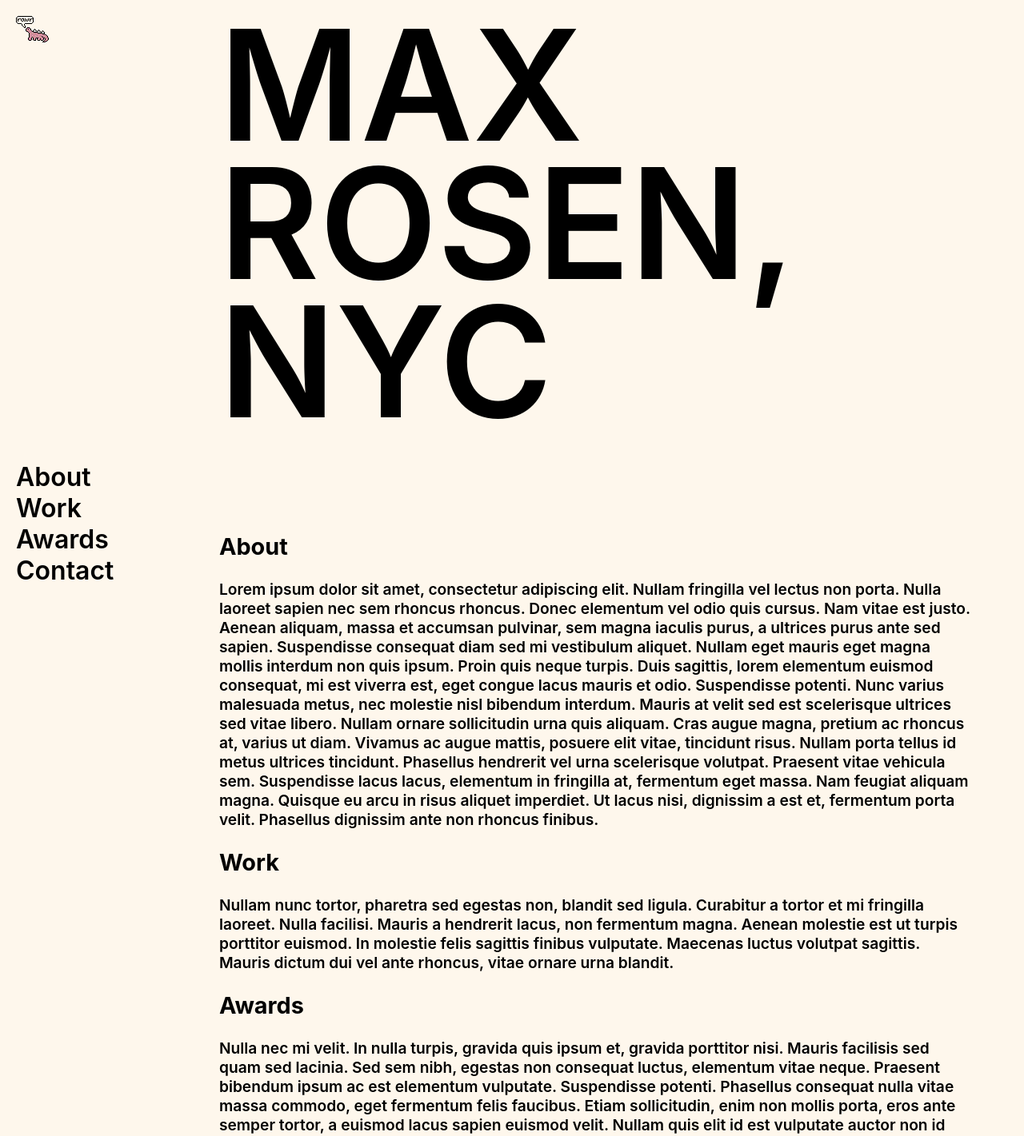
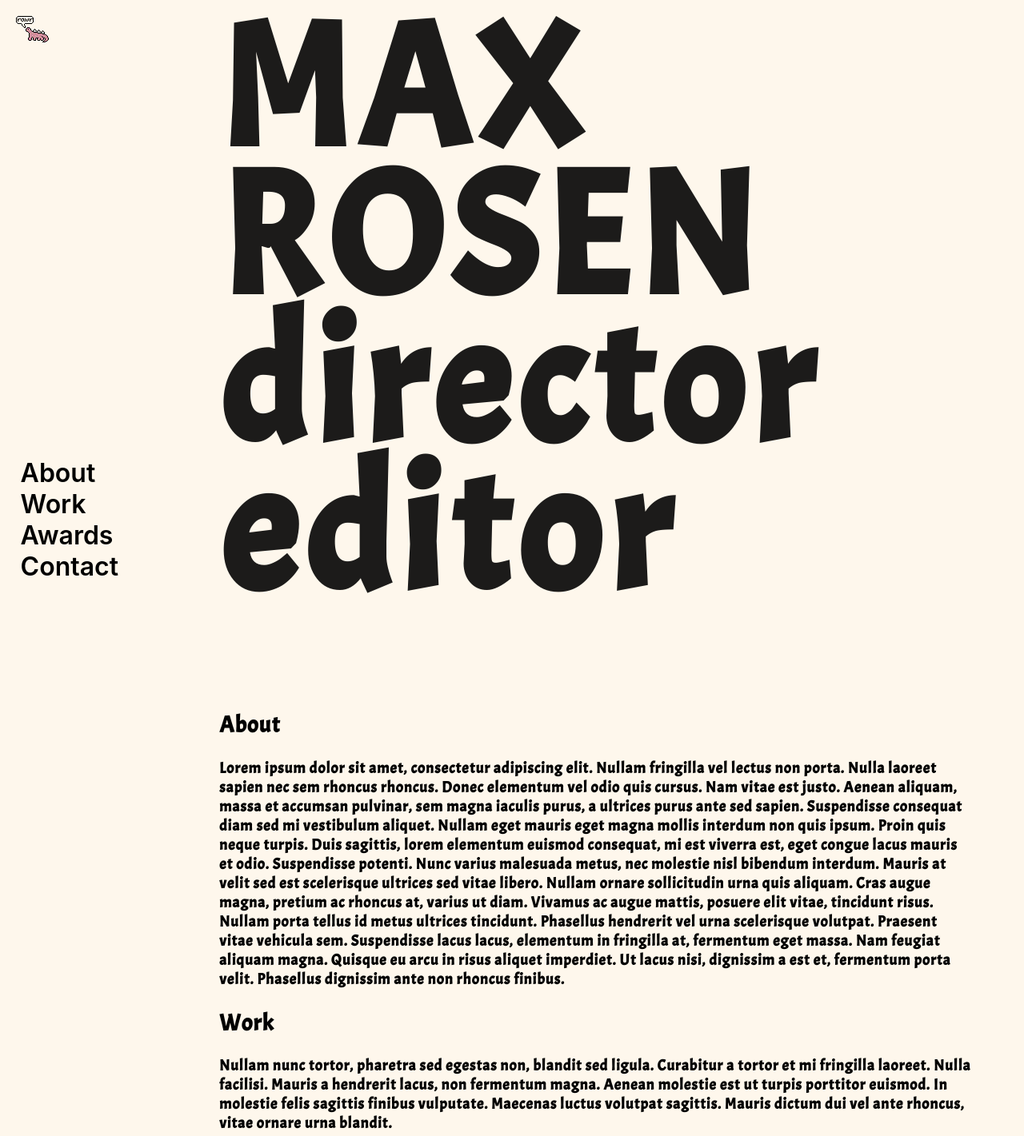
Before and after one commit to sucrete/max-app, a React (Create React App) app: page / in a window 1280 px wide. Shown: the top 1421 px of the page at 80% size. Built offline with nearby package versions, Linux system fonts and the light colour scheme.

Commit message:
styling tests

```diff
--- a/src/App.css
+++ b/src/App.css
@@ -1,3 +1,9 @@
+@import url("https://fonts.googleapis.com/css?family=Acme&display=swap");
+
+.maxContent {
+  font-family: "Acme", sans-serif;
+  letter-spacing: 0.05em;
+}
 .maxAppContainer {
   height: 100%;
   display: flex;
@@ -13,22 +19,25 @@
   height: 60vh;
 }
 .navItemsContainer {
-  padding-top: 3vh;
+  padding-top: 1.5vw;
   margin-top: 0 !important;
   position: relative;
-  padding-inline-start: 20px;
+  padding-inline-start: 2vw;
 }
 .navItemsContainerFixed {
-  padding-top: 3vh;
+  padding-top: 1.5vw;
   margin-top: 0 !important;
   position: fixed;
-  padding-inline-start: 20px;
+  padding-inline-start: 2vw;
 }
 .maxHeader {
-  font-size: 15vw;
+  font-family: "Acme";
+  color: #1c1b1a;
+  font-size: 17vw;
   text-align: left;
-  line-height: 90%;
+  line-height: 85%;
   margin-bottom: 10vw;
+  letter-spacing: 0.04em;
 }
 .maxNav {
   display: flex;
--- a/src/components/content.jsx
+++ b/src/components/content.jsx
@@ -4,7 +4,7 @@
   render() {
     return (
       <div className="maxContent">
-        <section>
+        <section className="About">
           <h2>About</h2>
           <p>
             Lorem ipsum dolor sit amet, consectetur adipiscing elit. Nullam
@@ -28,7 +28,7 @@
             porta velit. Phasellus dignissim ante non rhoncus finibus.
           </p>
         </section>
-        <section>
+        <section className="Work">
           <h2>Work</h2>
           <p>
             Nullam nunc tortor, pharetra sed egestas non, blandit sed ligula.
@@ -39,7 +39,7 @@
             rhoncus, vitae ornare urna blandit.
           </p>
         </section>
-        <section>
+        <section className="Awards">
           <h2>Awards</h2>
           <p>
             Nulla nec mi velit. In nulla turpis, gravida quis ipsum et, gravida
@@ -58,7 +58,7 @@
             conubia nostra, per inceptos himenaeos.
           </p>
         </section>
-        <section>
+        <section className="Contact">
           <h2>Contact</h2>
           <p>
             Aenean vestibulum elit in posuere placerat. Nulla ut fermentum sem,
--- a/src/components/header.jsx
+++ b/src/components/header.jsx
@@ -2,7 +2,9 @@
 
 class Header extends Component {
   render() {
-    return <header className="maxHeader">MAX ROSEN, NYC</header>;
+    return (
+      <header className="maxHeader">MAX ROSEN director{"\n"}editor</header>
+    );
   }
 }
 
```
